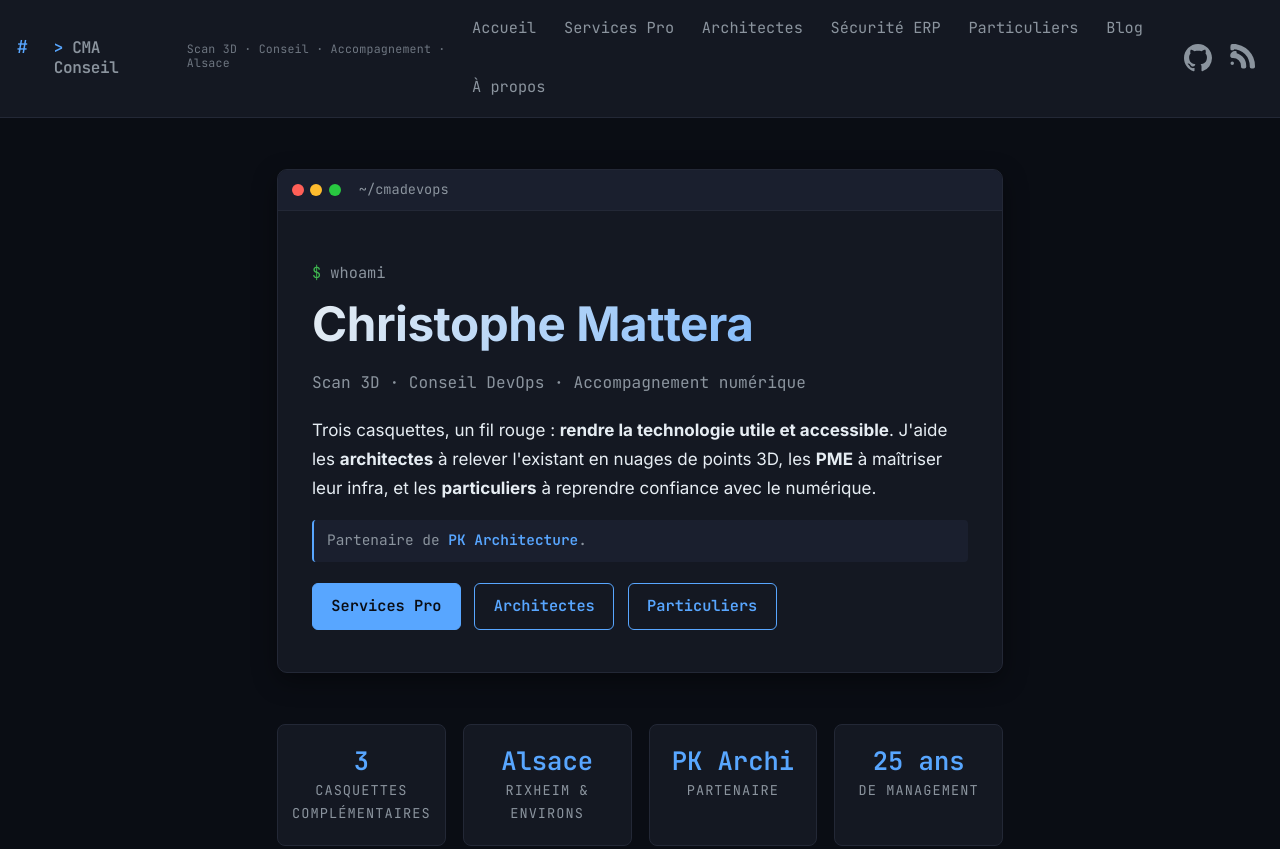
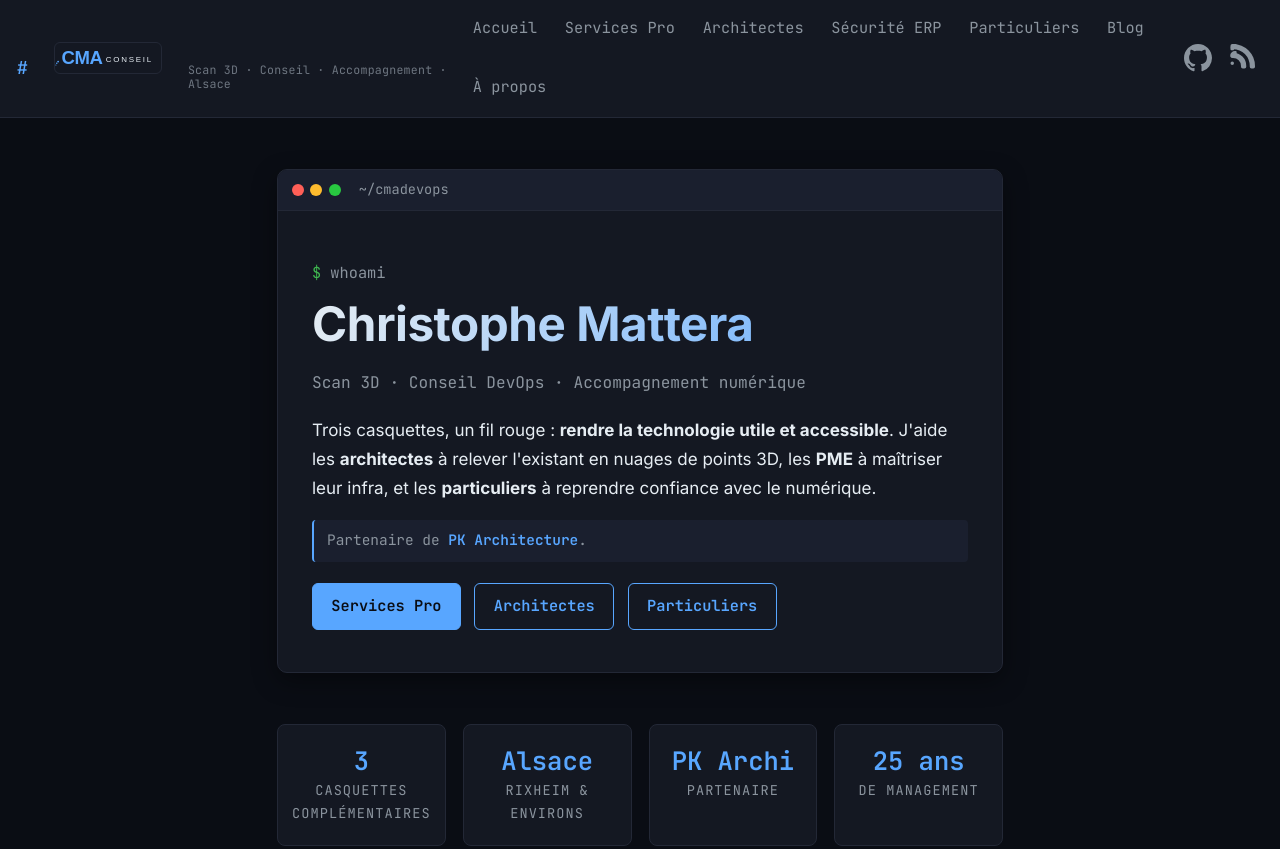
Before and after one commit to cma-sudo/cmadevops, an Astro site: page / in a window 1280 px wide. Shown: the top 849 px of the page. Built offline with nearby package versions, Linux system fonts and the light colour scheme; Astro itself is replaced by a stand-in of ours.

Commit message:
Add CMA Conseil logo SVG + integrate in header + new favicon

```diff
--- a/src/components/BaseHead.astro
+++ b/src/components/BaseHead.astro
@@ -20,9 +20,8 @@ const { title, description, image = FallbackImage } = Astro.props;
 <!-- Global Metadata -->
 <meta charset="utf-8" />
 <meta name="viewport" content="width=device-width,initial-scale=1" />
-<link rel="icon" type="image/svg+xml" href="/favicon.svg" />
-<link rel="icon" href="/favicon.ico" />
-<link rel="sitemap" href="/sitemap-index.xml" />
+<link rel="icon" type="image/svg+xml" href={import.meta.env.BASE_URL + "/favicon.svg"} />
+<link rel="sitemap" href={import.meta.env.BASE_URL + "/sitemap-index.xml"} />
 <link
 	rel="alternate"
 	type="application/rss+xml"
--- a/src/components/Header.astro
+++ b/src/components/Header.astro
@@ -7,7 +7,9 @@ const base = import.meta.env.BASE_URL;
 <header>
 	<nav>
 		<h2>
-			<a href={base}>{SITE_TITLE}</a>
+			<a href={base} class="logo-link" aria-label={SITE_TITLE}>
+				<img src={base + "/logo-compact.svg"} alt={SITE_TITLE} class="logo" />
+			</a>
 			<span class="tagline">{SITE_TAGLINE}</span>
 		</h2>
 		<div class="internal-links">
@@ -64,10 +66,8 @@ const base = import.meta.env.BASE_URL;
 	@media (max-width: 720px) {
 		.tagline { display: none; }
 	}
-	h2 a::before {
-		content: '> ';
-		color: var(--accent);
-	}
+	.logo-link { display: inline-flex; align-items: center; text-decoration: none; }
+	.logo { height: 32px; width: auto; display: block; color: var(--text); }
 	h2 a,
 	h2 a.active {
 		text-decoration: none;
```
Also changed, not shown: public/favicon.svg, public/logo-compact.svg (added), public/logo.svg (added).
